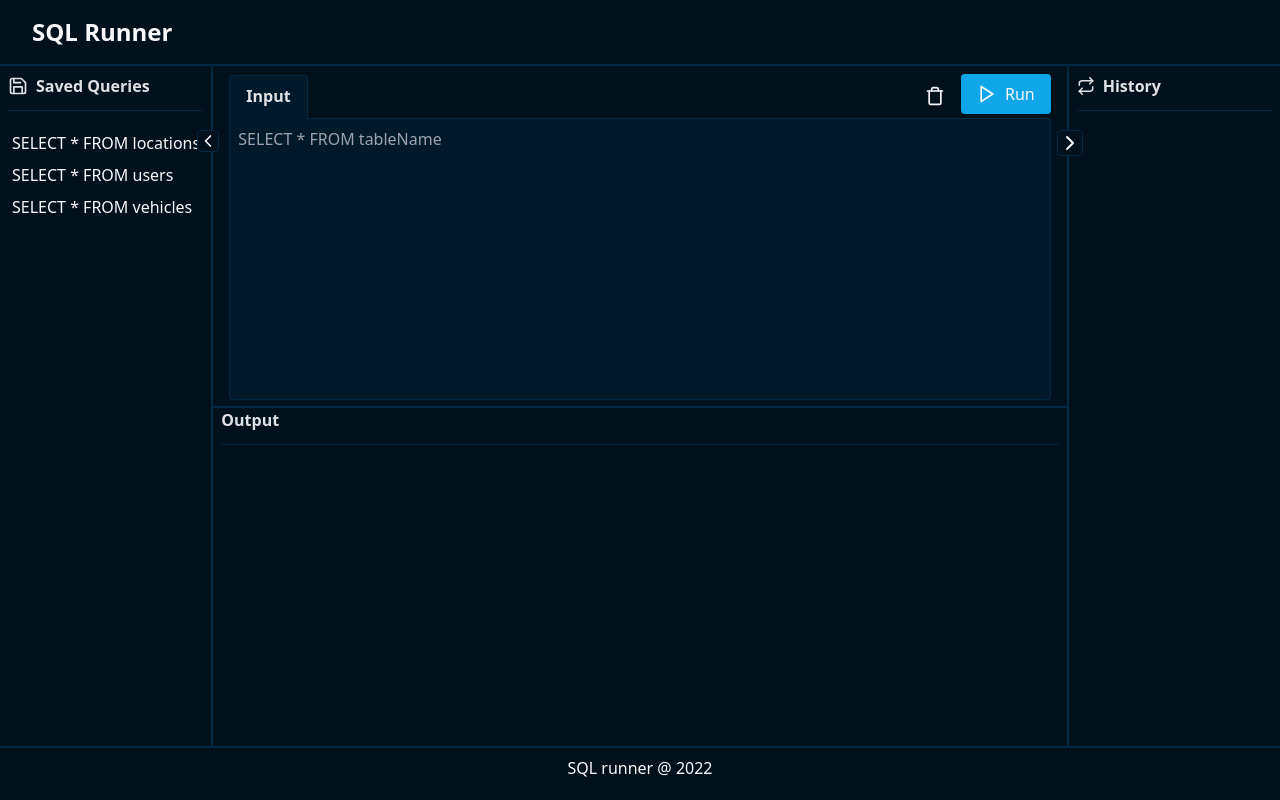
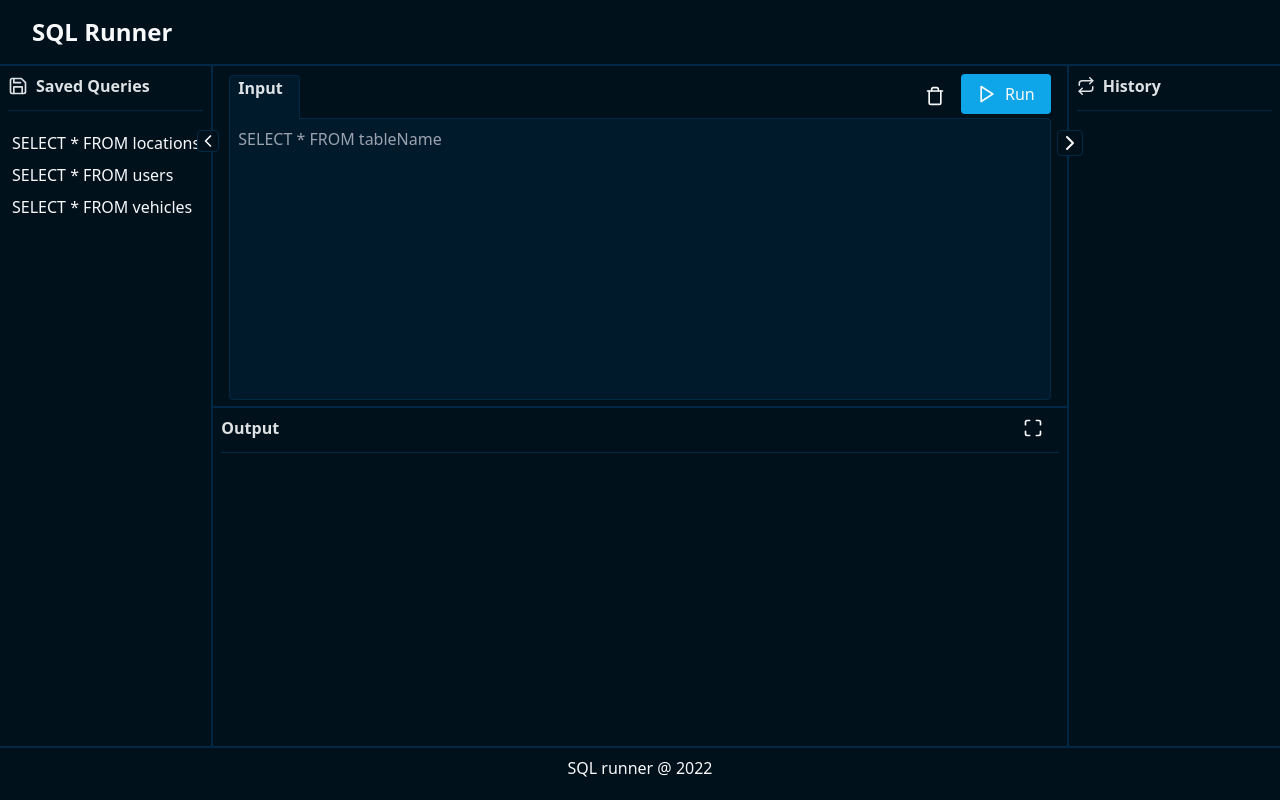
Before and after one commit to claranceliberi/sql-runner, a Vue app: page / in a window 1280 px wide. Built offline with nearby package versions, Linux system fonts and the light colour scheme.

Commit message:
feat: zoom

```diff
--- a/src/App.vue
+++ b/src/App.vue
@@ -21,6 +21,7 @@ const isSidebarActive = reactive({
   history: true,
 });
 
+const zoomed = ref(false);
 const query = ref("");
 const results = ref<resultType>();
 const headerValue = ref<Array<keys>>([]);
@@ -94,10 +95,10 @@ function search(query: string) {
     </aside>
     <!-- editor section -->
     <article class="flex-1 py-2 flex-col">
-      <div class="h-1/2 px-4">
+      <div class="px-4" :class="{ 'h-1/2': !zoomed, hidden: zoomed }">
         <div class="flex justify-between">
           <div
-            class="bg-primary-300 py-2 px-4 rounded-t border-primary-600 border-t border-x translate-y-[1px]"
+            class="bg-primary-300 pl-2 pr-4 px-4 rounded-t border-primary-600 border-t border-x translate-y-[1px]"
           >
             <TheHeader>Input</TheHeader>
           </div>
@@ -160,11 +161,56 @@ function search(query: string) {
           ></textarea>
         </div>
       </div>
-      <div class="h-1/2 px-2 border-t-primary-600 border-t-2">
-        <TheHeader>Output</TheHeader>
+      <div
+        class="px-2 border-t-primary-600 border-t-2"
+        :class="{ 'h-1/2': !zoomed, 'h-full': zoomed }"
+      >
+        <div class="flex justify-between items-center pr-4 pt-2">
+          <TheHeader>Output</TheHeader>
+          <button
+            :title="zoomed ? 'Minimize' : 'Maximize'"
+            @click="zoomed = !zoomed"
+          >
+            <svg
+              v-if="!zoomed"
+              xmlns="http://www.w3.org/2000/svg"
+              width="20"
+              height="20"
+              viewBox="0 0 24 24"
+              fill="none"
+              stroke="currentColor"
+              stroke-width="2"
+              stroke-linecap="round"
+              stroke-linejoin="round"
+              class="feather feather-maximize"
+            >
+              <path
+                d="M8 3H5a2 2 0 0 0-2 2v3m18 0V5a2 2 0 0 0-2-2h-3m0 18h3a2 2 0 0 0 2-2v-3M3 16v3a2 2 0 0 0 2 2h3"
+              ></path>
+            </svg>
+
+            <svg
+              v-else
+              xmlns="http://www.w3.org/2000/svg"
+              width="20"
+              height="20"
+              viewBox="0 0 24 24"
+              fill="none"
+              stroke="currentColor"
+              stroke-width="2"
+              stroke-linecap="round"
+              stroke-linejoin="round"
+              class="feather feather-minimize"
+            >
+              <path
+                d="M8 3v3a2 2 0 0 1-2 2H3m18 0h-3a2 2 0 0 1-2-2V3m0 18v-3a2 2 0 0 1 2-2h3M3 16h3a2 2 0 0 1 2 2v3"
+              ></path>
+            </svg>
+          </button>
+        </div>
         <hr class="mt-3 border-primary-600" />
 
-        <div class="overflow-x-auto h-[90%] relative">
+        <div class="overflow-x-auto h-[88%] relative">
           <table
             class="w-full text-sm text-left text-text h-full overflow-y-auto"
             v-if="results && results.length > 0"
```
